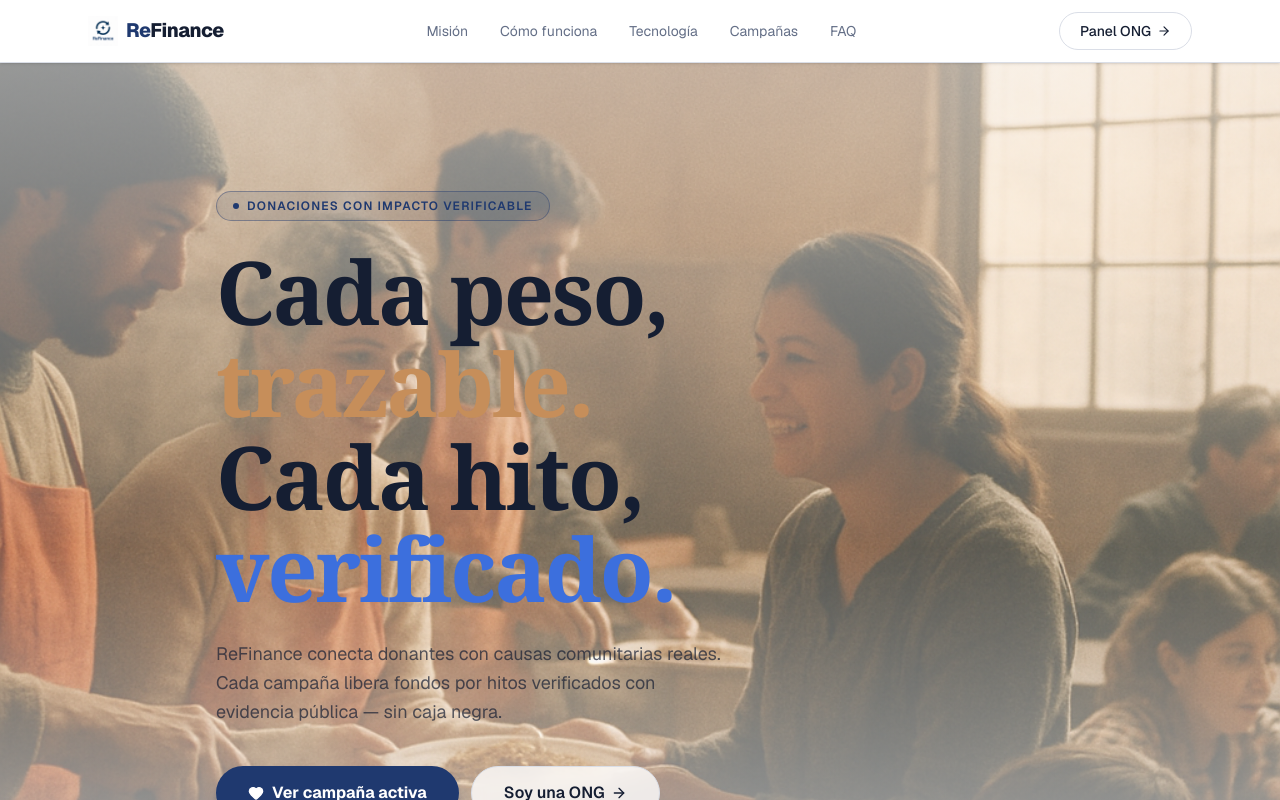
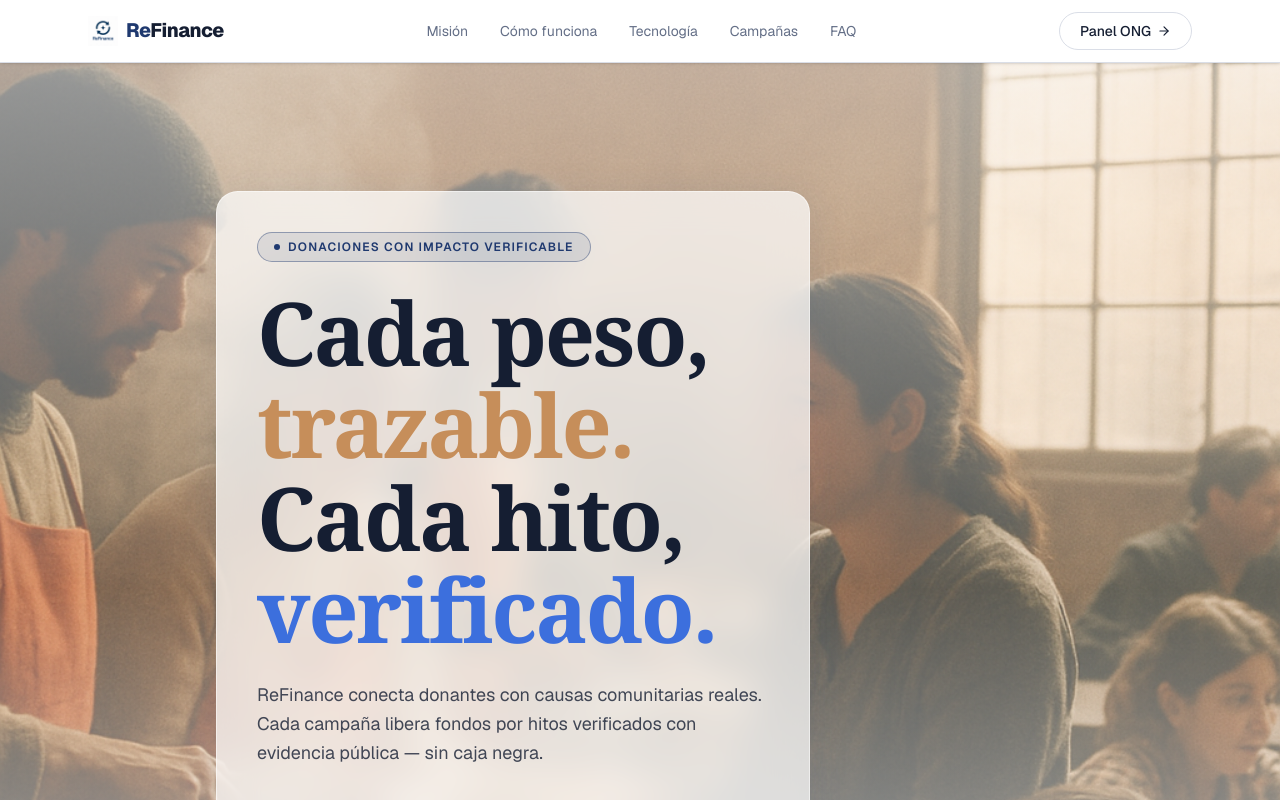
Before and after one commit to leocagli/frontend-refinance, a Next.js app: page / in a window 1280 px wide. Shown: the top 800 px of the page. Built offline with nearby package versions, Linux system fonts and the light colour scheme.

Commit message:
feat: add frosted glass text box and update headline styling
Co-authored-by: leocagli <71848659+leocagli@users.noreply.github.com>

```diff
--- a/app/page.tsx
+++ b/app/page.tsx
@@ -85,13 +85,25 @@ export default function HomePage() {
 
         {/* Hero content */}
         <div className="relative z-10 mx-auto flex max-w-4xl flex-col items-start justify-center px-6 pt-32 pb-40">
+
+          {/* Frosted glass text box */}
+          <div
+            className="rounded-2xl p-8 sm:p-10"
+            style={{
+              background: 'rgba(255,255,255,0.72)',
+              backdropFilter: 'blur(18px)',
+              WebkitBackdropFilter: 'blur(18px)',
+              border: '1px solid rgba(255,255,255,0.5)',
+              boxShadow: '0 8px 40px rgba(27,58,107,0.12)',
+            }}
+          >
           {/* Eyebrow pill */}
           <span className="mb-6 inline-flex items-center gap-2 rounded-full border border-primary/40 bg-primary/10 px-4 py-1.5 text-xs font-semibold uppercase tracking-widest text-primary">
             <span className="h-1.5 w-1.5 rounded-full bg-primary" />
             Donaciones con impacto verificable
           </span>
 
-          {/* Headline — Homie uses massive serif */}
+          {/* Headline */}
           <h1
             className="mb-6 font-serif font-black leading-[1.05] tracking-tight text-foreground"
             style={{ fontSize: 'clamp(42px, 7vw, 88px)' }}
@@ -105,7 +117,7 @@ export default function HomePage() {
             <span style={{ color: 'var(--accent-blue)' }}>verificado.</span>
           </h1>
 
-          <p className="mb-10 max-w-lg text-lg leading-relaxed text-foreground/70">
+          <p className="mb-10 max-w-lg text-lg leading-relaxed text-foreground/80">
             ReFinance conecta donantes con causas comunitarias reales. Cada campaña libera
             fondos por hitos verificados con evidencia pública — sin caja negra.
           </p>
@@ -120,7 +132,7 @@ export default function HomePage() {
             </Link>
             <Link
               href="/dashboard"
-              className="flex items-center gap-1.5 rounded-full border border-border bg-card/80 px-8 py-3.5 text-base font-semibold text-foreground backdrop-blur-sm transition-colors hover:border-primary hover:text-primary"
+              className="flex items-center gap-1.5 rounded-full border border-primary/30 bg-white/60 px-8 py-3.5 text-base font-semibold text-foreground backdrop-blur-sm transition-colors hover:border-primary hover:text-primary"
             >
               Soy una ONG
               <ArrowRight className="h-4 w-4" />
@@ -133,6 +145,7 @@ export default function HomePage() {
             campañas en{' '}
             <span className="font-semibold text-foreground">Rosario y CABA</span>
           </p>
+          </div>{/* end glass box */}
         </div>
       </section>
 
```
